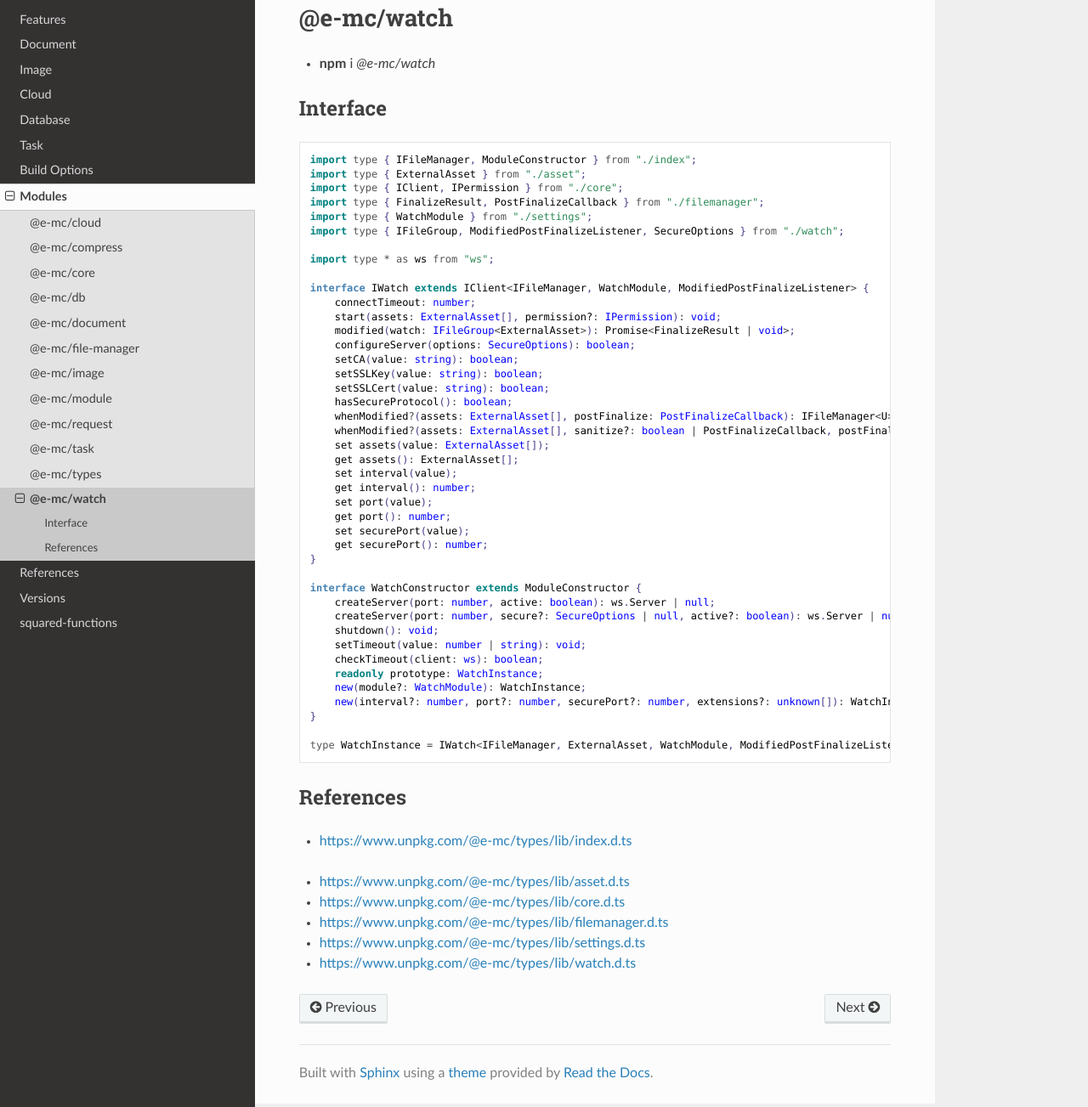
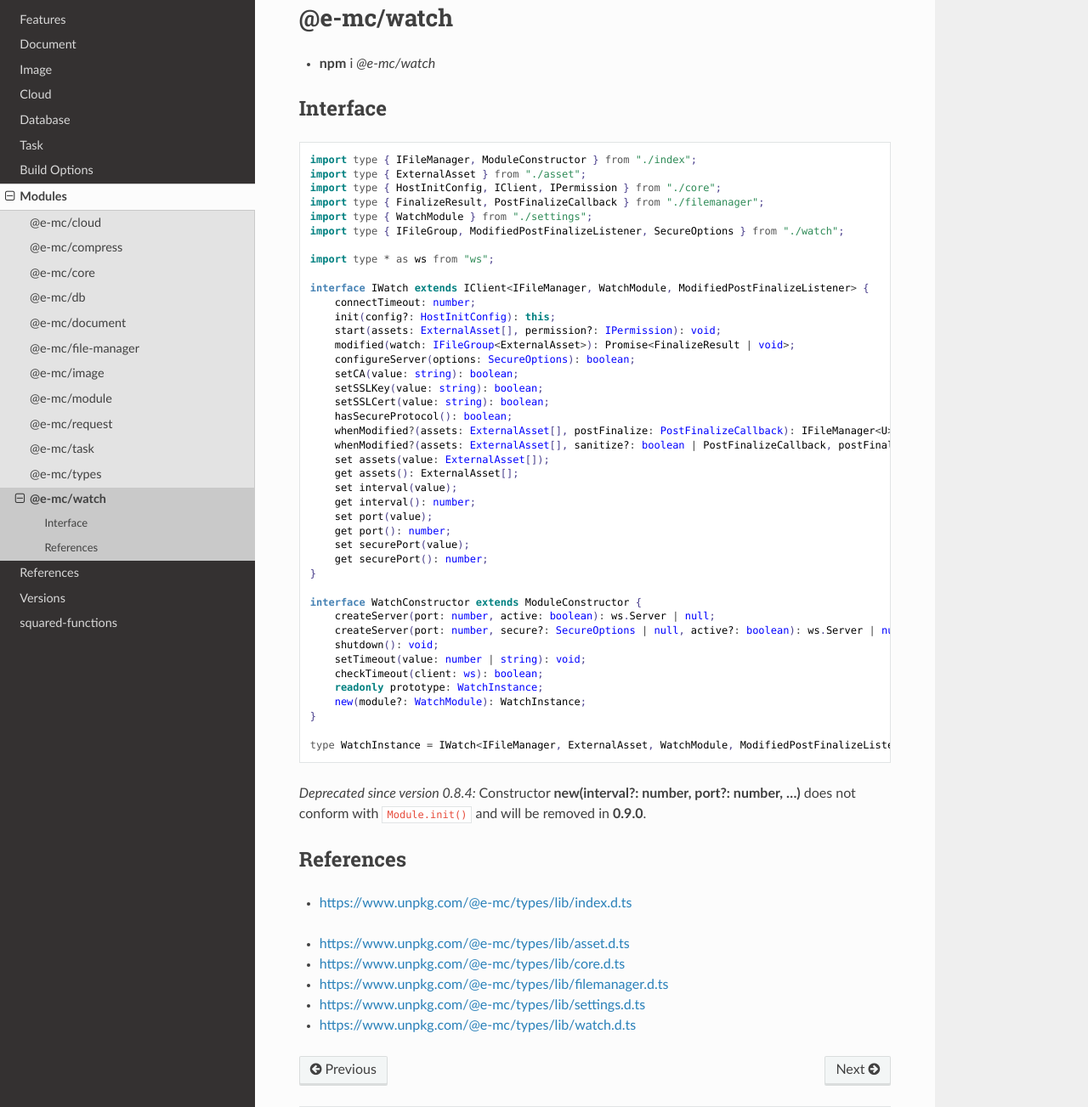
Before and after one commit to anpham6/chrome-docs, a Sphinx documentation site: the page built from source/modules/watch.rst, in a window 1280 px wide and 1400 px high, cut to the strip 97-1400 px from the top of the window. Shown: the whole strip at 85% size. Built offline with Sphinx 7.4.7 and the Read the Docs theme 2.0.0, drawn with Linux system fonts in a browser that asks for light colours.

Commit message:
Modules: Watch deprecations were updated.

```diff
--- a/source/modules/watch.rst
+++ b/source/modules/watch.rst
@@ -11,7 +11,7 @@
 
   import type { IFileManager, ModuleConstructor } from "./index";
   import type { ExternalAsset } from "./asset";
-  import type { IClient, IPermission } from "./core";
+  import type { HostInitConfig, IClient, IPermission } from "./core";
   import type { FinalizeResult, PostFinalizeCallback } from "./filemanager";
   import type { WatchModule } from "./settings";
   import type { IFileGroup, ModifiedPostFinalizeListener, SecureOptions } from "./watch";
@@ -20,6 +20,7 @@
 
   interface IWatch extends IClient<IFileManager, WatchModule, ModifiedPostFinalizeListener> {
       connectTimeout: number;
+      init(config?: HostInitConfig): this;
       start(assets: ExternalAsset[], permission?: IPermission): void;
       modified(watch: IFileGroup<ExternalAsset>): Promise<FinalizeResult | void>;
       configureServer(options: SecureOptions): boolean;
@@ -47,10 +48,13 @@
       checkTimeout(client: ws): boolean;
       readonly prototype: WatchInstance;
       new(module?: WatchModule): WatchInstance;
-      new(interval?: number, port?: number, securePort?: number, extensions?: unknown[]): WatchInstance;
   }
 
   type WatchInstance = IWatch<IFileManager, ExternalAsset, WatchModule, ModifiedPostFinalizeListener>;
+
+.. deprecated:: 0.8.4
+
+  Constructor **new(interval?: number, port?: number, ...)** does not conform with ``Module.init()`` and will be removed in **0.9.0**.
 
 References
 ==========
```
